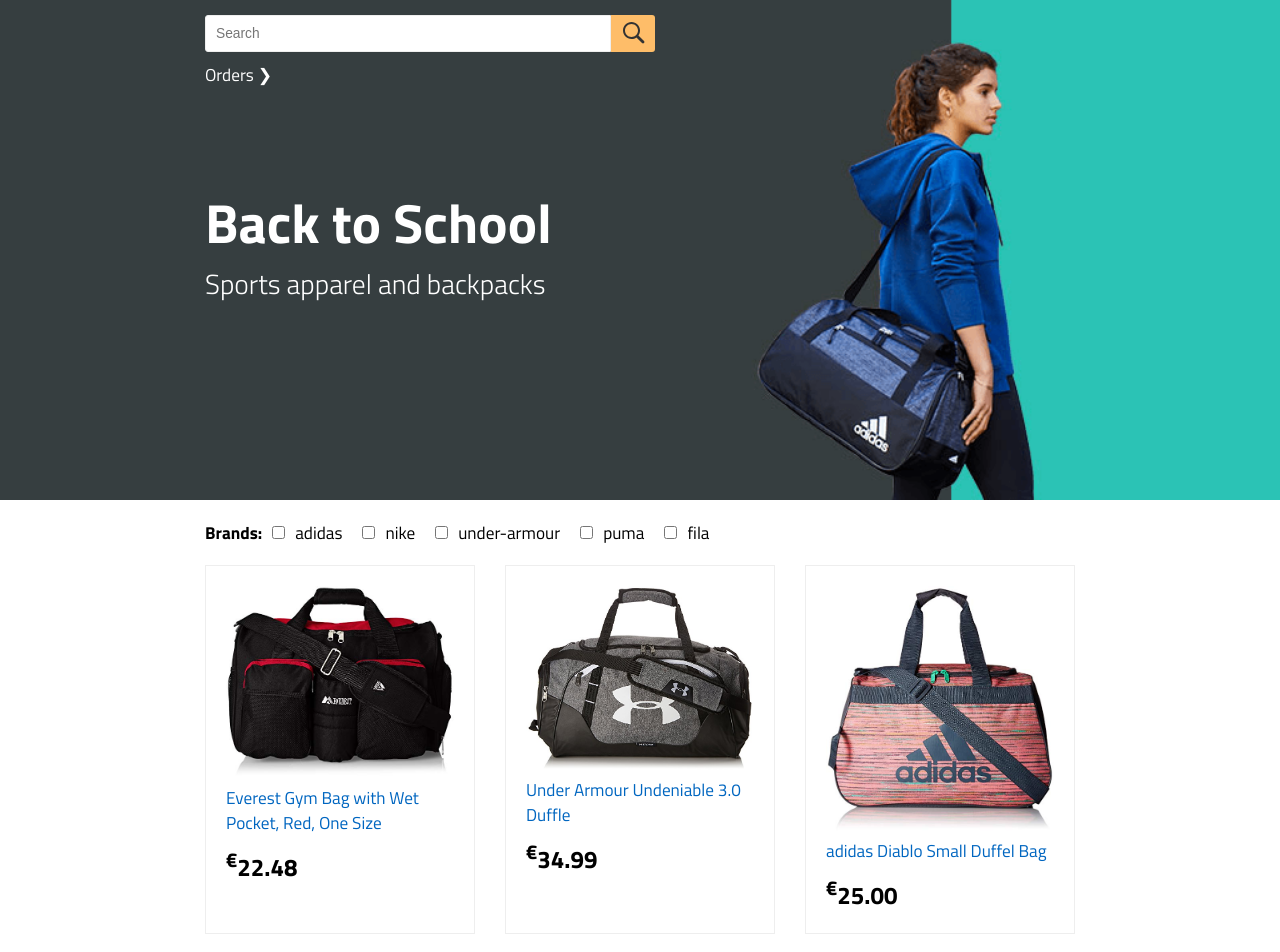
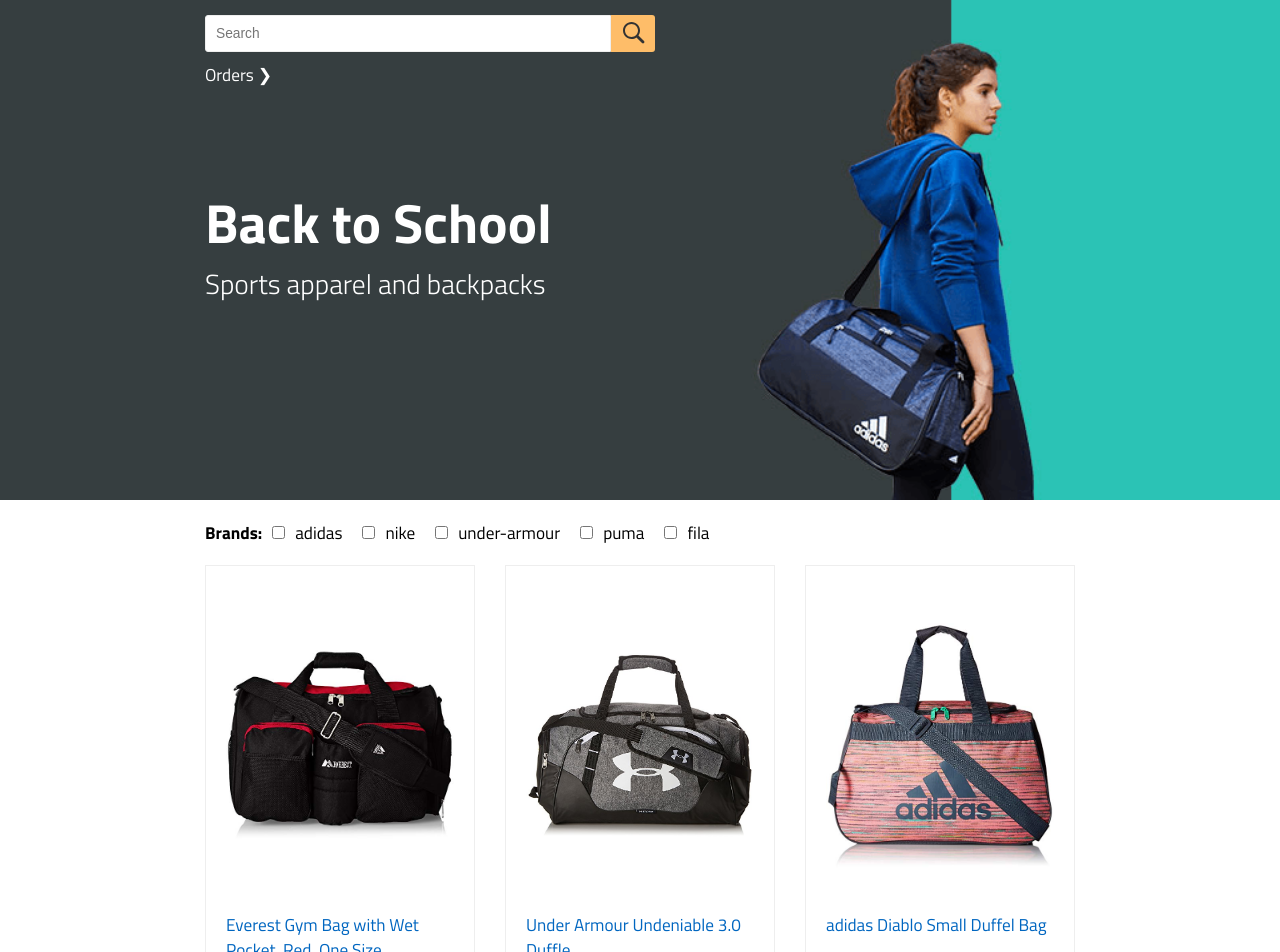
Before and after one commit to mintaras/nfq-eshop, a React (Create React App) app: page / in a window 1280 px wide. Shown: the top 952 px of the page. Built offline with nearby package versions, Linux system fonts and the light colour scheme.

Commit message:
fix scroll to top, update readme.md

```diff
--- a/src/components/Products.js
+++ b/src/components/Products.js
@@ -9,10 +9,6 @@
 import Hero from './ui/products/Hero';
 
 class Products extends Component {
-
-  componentDidMount() {
-    this.setListPosition();
-  }
 
   state = {
     data: { items: [...bags, ...hoodies] },
@@ -51,9 +47,9 @@
     });
   }
 
-  setListPosition = () => {
-    const offsetTop  = this.refs.productsList.getBoundingClientRect().top;
-    this.setState({listOffsetTopPosition: offsetTop});
+  getTitleExcerpt(title, length) {
+    console.log(title.length, length);
+    return title.length > length ? `${title.substring(0, length - 3)}...` : title;
   }
 
   getProducts() {
@@ -65,7 +61,7 @@
         return (
           <li key={product.id} className={classes.product}>
             <div><img src={product.imageUrl} alt={product.name} /></div>
-            <div className="title">{product.title}</div>
+            <div className="title">{this.getTitleExcerpt(product.title, 52)}</div>
             <div className="price">
               <sup className="price-currency">{C.CURRENCY_SYM}</sup>
               {product.price}
@@ -80,7 +76,7 @@
 
   render() {
     const { classes } = this.props;
-    const { itemsPerPage, currentPage, items, listOffsetTopPosition } = this.state;
+    const { itemsPerPage, currentPage, items } = this.state;
     const total = items.length;
 
     return (
@@ -105,7 +101,7 @@
               items={items}
               total={total}
               onClick={this.handlePageNumberClick}
-              scrollTo={listOffsetTopPosition}
+              scrollTo={450}
             />
           </div>
         </div>
@@ -140,6 +136,7 @@
     },
     '& .title': {
       color: '#0066c0',
+      minHeight: '50px',
     },
     '& .price': {
       fontSize: '1.4em',
@@ -148,6 +145,8 @@
     },
     '& img': {
       width: '100%',
+      height: '320px',
+      objectFit: 'contain',
     },
   },
   pagination: {
```
Also changed, not shown: 1 other file (tests, documents, lock files or other folders).
